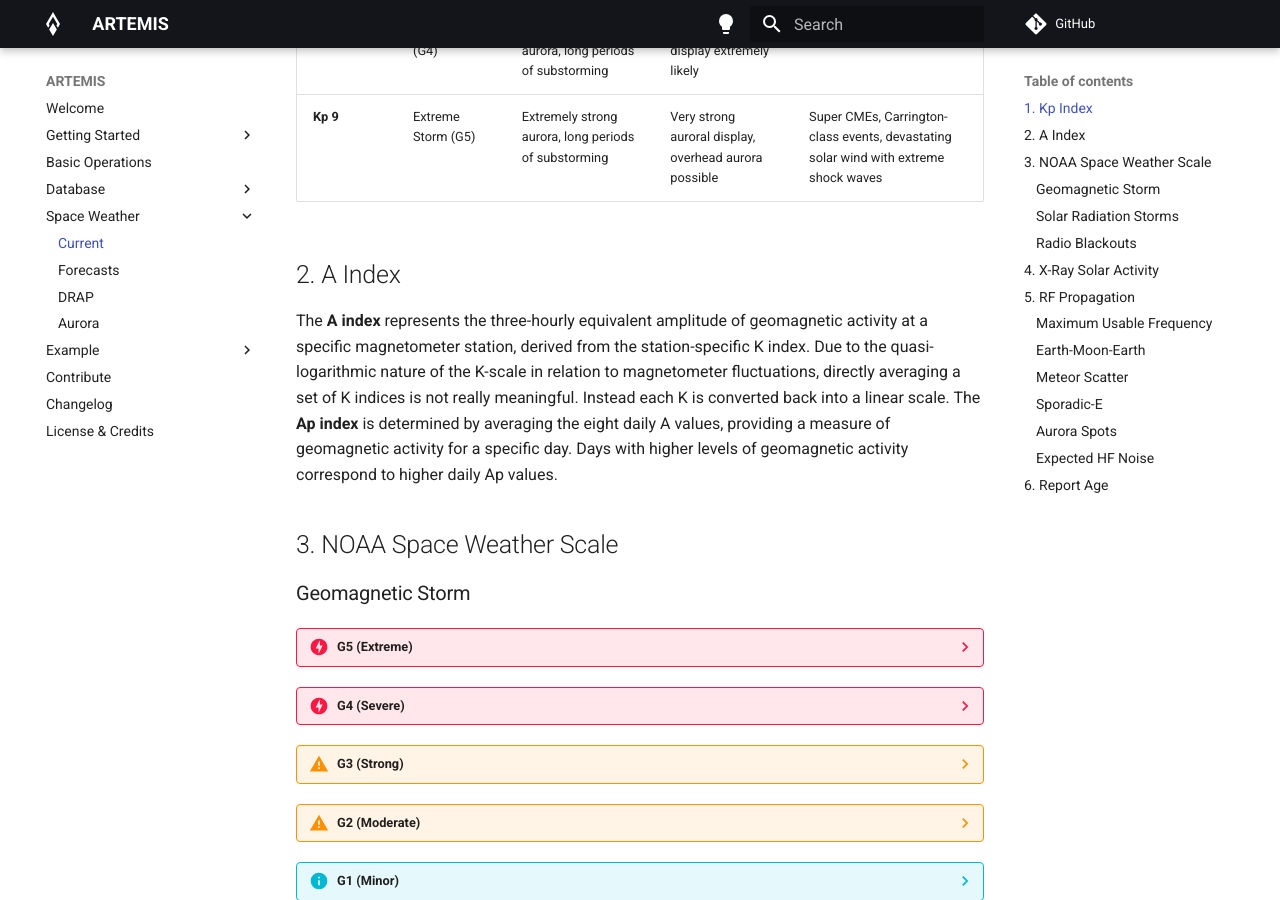
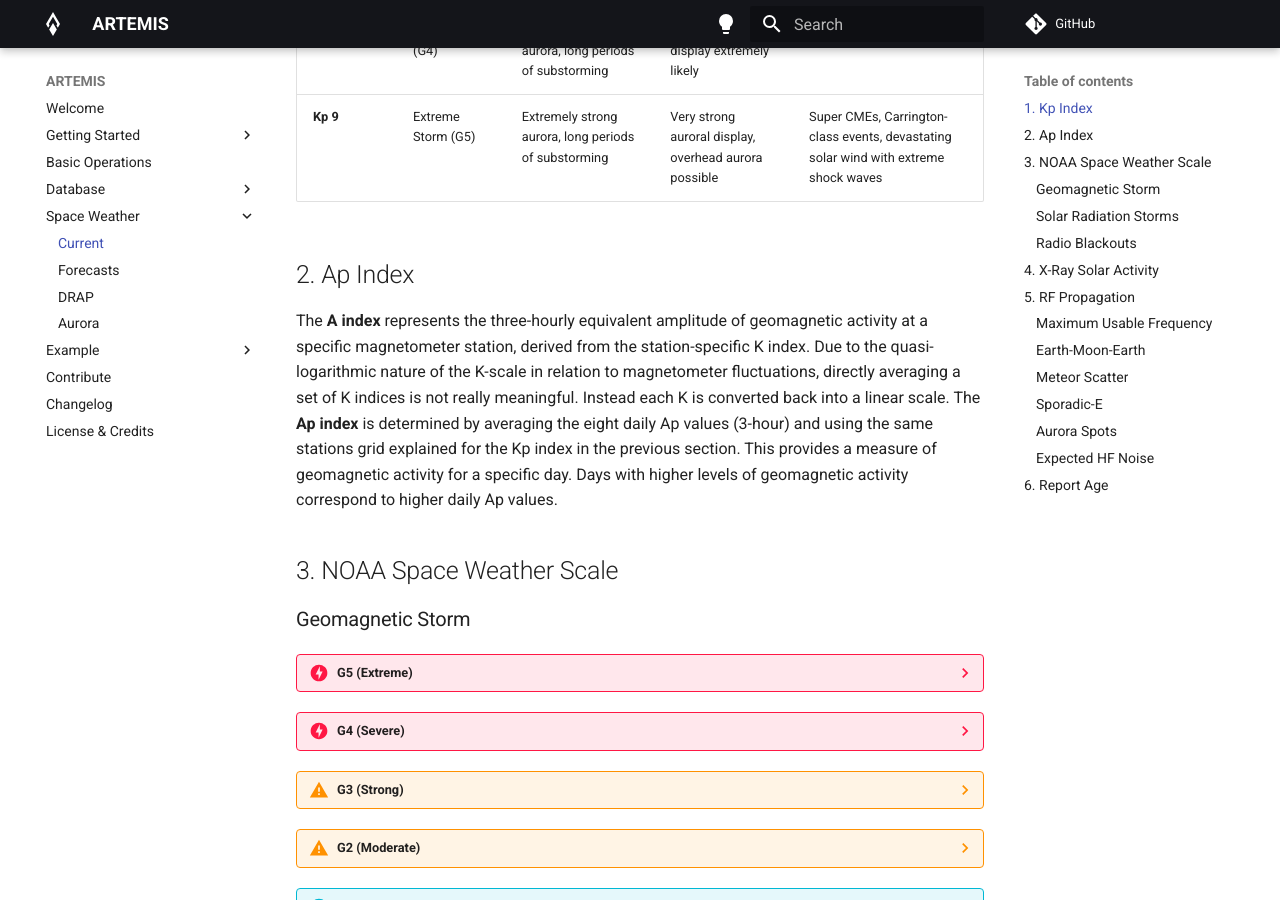
Before and after one commit to AresValley/Artemis, an MkDocs documentation site: the page built from docs/space_weather/current.md, in a window 1280 px wide and 900 px high, scrolled down 1690 px. Built offline with MkDocs 1.6.1 and Material for MkDocs 9.7.7, drawn with Linux system fonts in a browser that asks for light colours; comment, search, counter and statistics services are not loaded.

Commit message:
Normalized K and A index lights to NOAA standard nomnclature

```diff
--- a/docs/space_weather/current.md
+++ b/docs/space_weather/current.md
@@ -18,8 +18,8 @@
 |**Kp 8**|Severe Storm (G4)|Extremely strong aurora, long periods of substorming|Strong auroral display extremely likely|Vide supra|
 |**Kp 9**|Extreme Storm (G5)|Extremely strong aurora, long periods of substorming|Very strong auroral display, overhead aurora possible|Super CMEs, Carrington-class events, devastating solar wind with extreme shock waves|
 
-## 2. A Index
-The **A index** represents the three-hourly equivalent amplitude of geomagnetic activity at a specific magnetometer station, derived from the station-specific K index. Due to the quasi-logarithmic nature of the K-scale in relation to magnetometer fluctuations, directly averaging a set of K indices is not really meaningful. Instead each K is converted back into a linear scale. The **Ap index** is determined by averaging the eight daily A values, providing a measure of geomagnetic activity for a specific day. Days with higher levels of geomagnetic activity correspond to higher daily Ap values.
+## 2. Ap Index
+The **A index** represents the three-hourly equivalent amplitude of geomagnetic activity at a specific magnetometer station, derived from the station-specific K index. Due to the quasi-logarithmic nature of the K-scale in relation to magnetometer fluctuations, directly averaging a set of K indices is not really meaningful. Instead each K is converted back into a linear scale. The **Ap index** is determined by averaging the eight daily Ap values (3-hour) and using the same stations grid explained for the Kp index in the previous section. This provides a measure of geomagnetic activity for a specific day. Days with higher levels of geomagnetic activity correspond to higher daily Ap values.
 
 ## 3. NOAA Space Weather Scale
 
```
Also changed, not shown: 2 other files.
